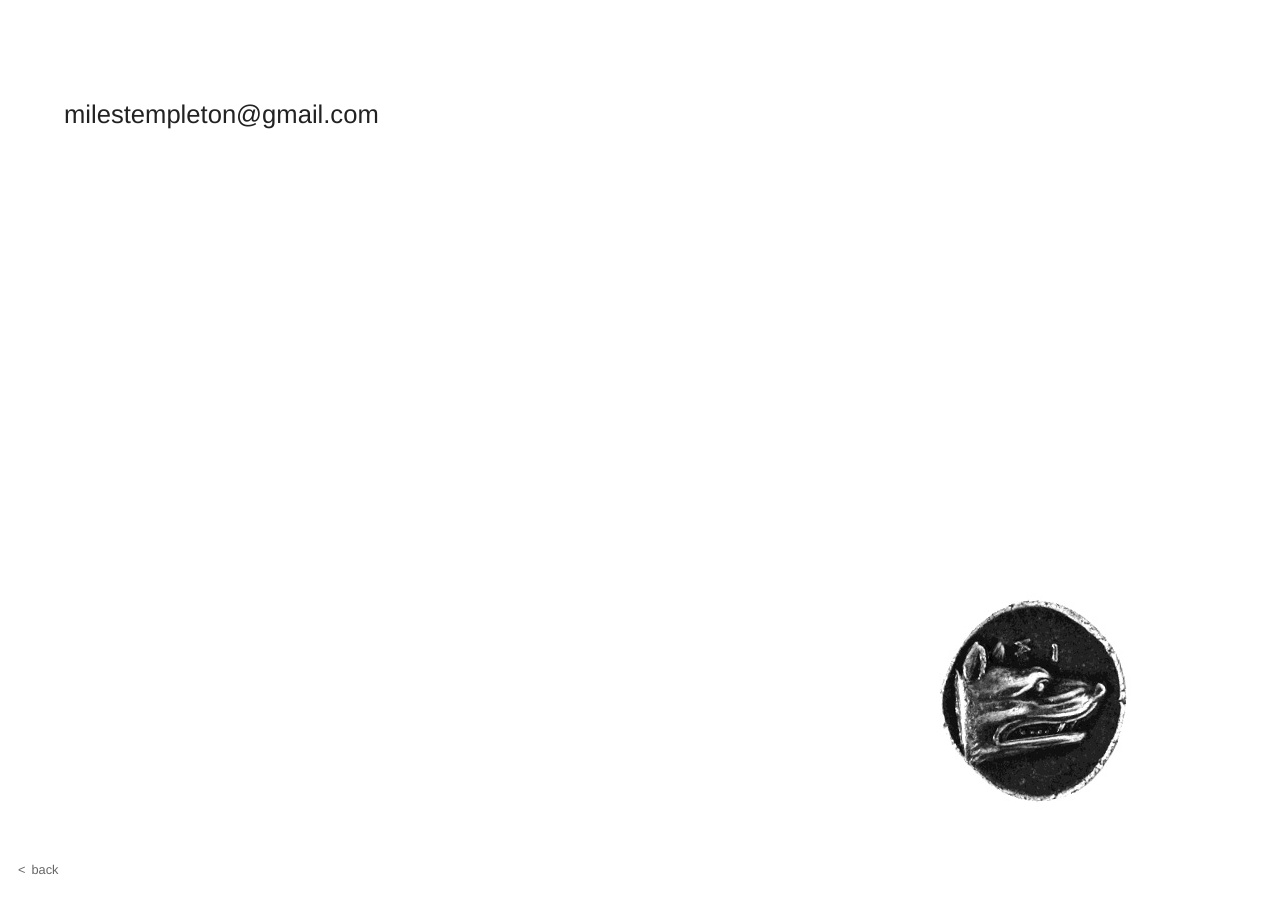
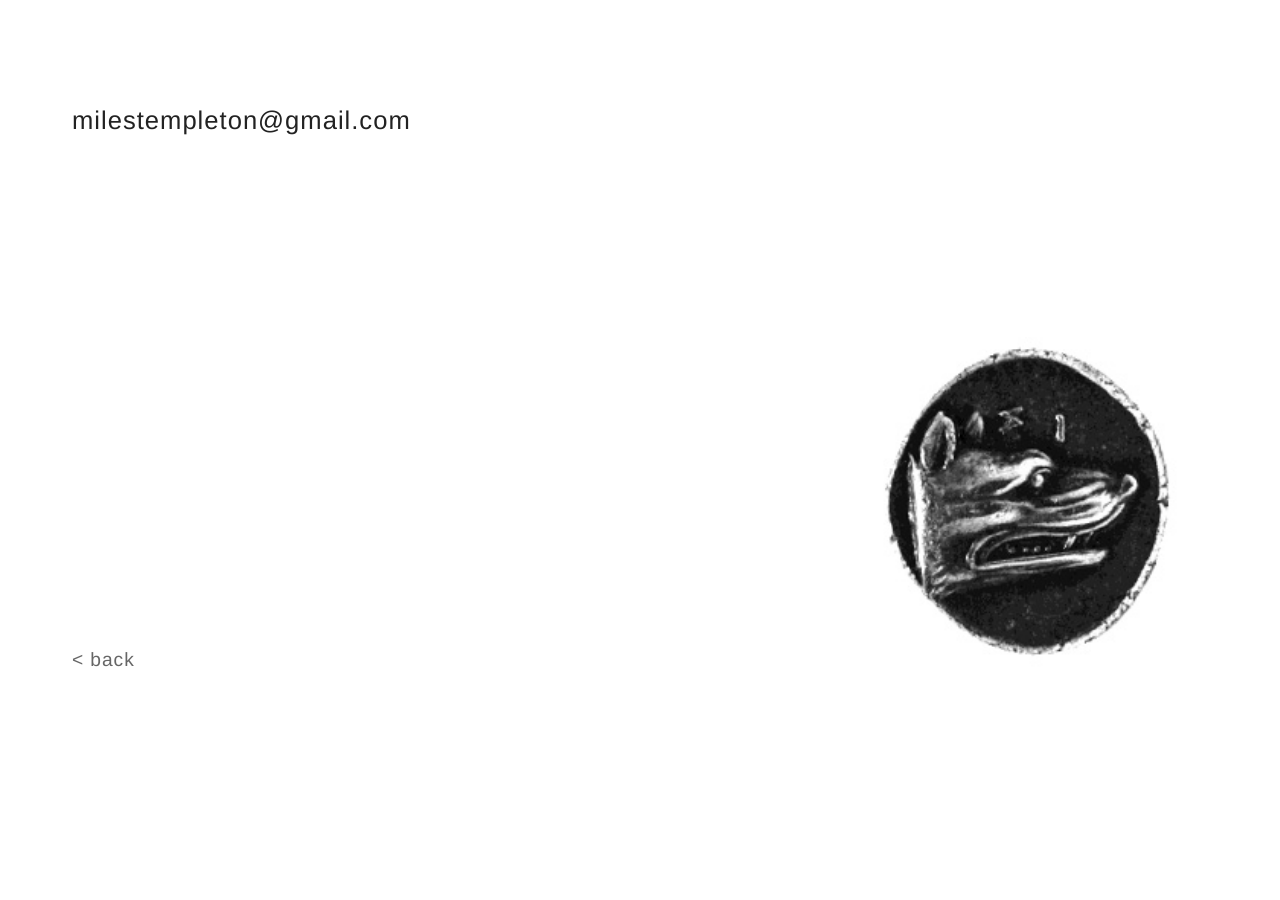
Before and after one commit to milestempleton/milestempleton.github.io, a Jekyll site: the page built from contact.html, in a window 1280 px wide. Built offline with Jekyll 4.4.1, drawn with Linux system fonts in a browser that asks for light colours.

Commit message:
improve positioning of contact page

```diff
--- a/_includes/back_button.html
+++ b/_includes/back_button.html
@@ -1,3 +1,3 @@
-<a id="back" href="{{site.baseurl}}/">
+<a id="back" href="{{site.baseurl}}/art">
   <i>&lt;</i><span>back</span>
 </a>
--- a/contact.html
+++ b/contact.html
@@ -3,7 +3,11 @@ layout: default
 title: Contact
 permalink: /contact/
 ---
-{% include back_button.html %}
+<div class="limiter">
+  <div class="container">
+    {% include back_button.html %}
 
-<div id="email"><a href="mailto:milestempleton@gmail.com">milestempleton@gmail.com</a></div>
-<img id="dogcoin" src="{{site.baseurl}}/assets/dogcoin.jpg" />
+    <div id="email"><a href="mailto:milestempleton@gmail.com">milestempleton@gmail.com</a></div>
+    <img id="dogcoin" src="{{site.baseurl}}/assets/dogcoin.jpg" />
+  </div>
+</div>
--- a/css/main.css
+++ b/css/main.css
@@ -1,6 +1,7 @@
 body {
   font: 14px/3rem "HelveticaNeue-Light", "Helvetica Neue Light", "Helvetica Neue", Helvetica, Arial, "Lucida Grande", sans-serif;
   font-weight: 200;
+  letter-spacing: 1px;
   position: absolute;
   top: 0;
   bottom: 0;
@@ -15,6 +16,7 @@ body {
   max-width: 1200px;
   margin: 0 auto;
   height: 100%;
+  max-height: 700px;
   }
   .container {
     position: absolute;
@@ -38,17 +40,16 @@ h1 { font-size: 4rem; line-height: 4rem; }
 h2 { font-size: 3rem; line-height: 3rem; }
 h3 { font-size: 2rem; line-height: 2rem; }
 
-i { font-style: normal; }
 em { font-style: italic; }
 .uppercase { text-transform: uppercase; }
 
 #back {
   position: absolute;
-  left: 18px;
-  bottom: 22px;
+  left: 0;
+  bottom: 0;
   line-height: 1rem;
   cursor: pointer;
-  font-size: 0.8rem;
+  font-size: 1.2rem;
   color: #666;
   }
   #back span {
@@ -130,11 +131,12 @@ em { font-style: italic; }
 #dogcoin {
   background: url(../assets/dogcoin.jpg) no-repeat;
   position: absolute;
-  right: 10%;
-  bottom: 10%;
+  right: 0;
+  bottom: 0;
+  height: 52%;
   }
   #email {
     position: absolute;
     top: 10%;
-    left: 5%;
+    left: 0;
   }
```
